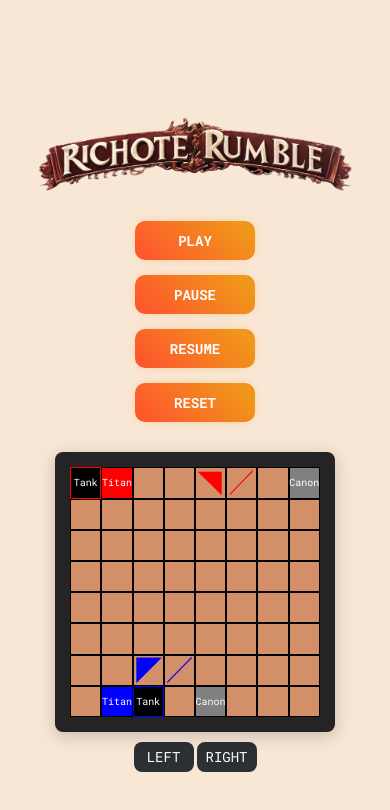
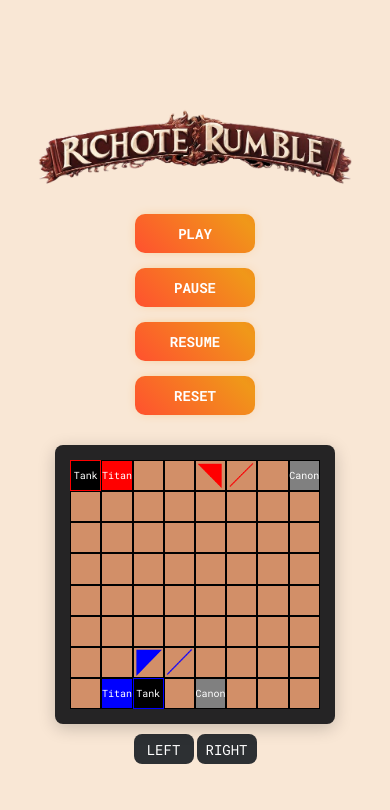
Before and after one commit to KesavarthanG/kesavarthanG_007, a plain HTML site: page index.html in a window 390 px wide. Drawn offline with Linux system fonts and the light colour scheme.

Commit message:
Add files via upload

```diff
--- a/test.css
+++ b/test.css
@@ -215,7 +215,7 @@ body {
     }
 
     .left img {
-        margin-top: 0;
+        margin-top: -15px;
     }
 
     button {
```
